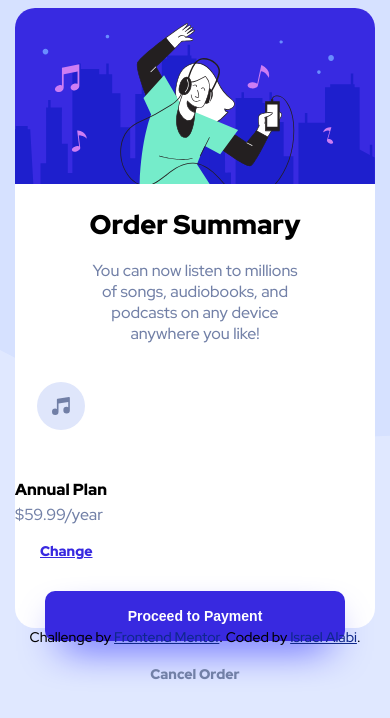
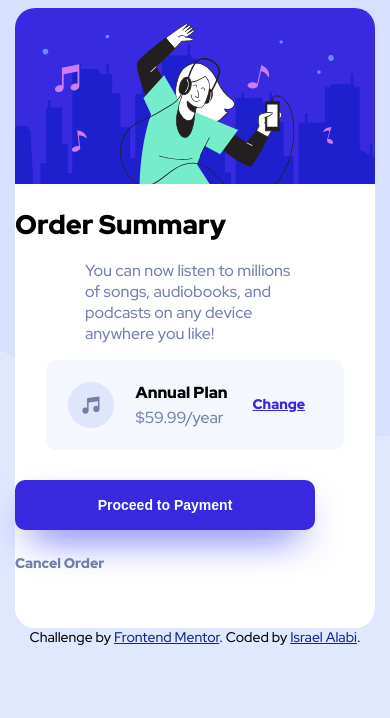
Before and after one commit to MrSHADD/Order-Summary-Components, a React (Create React App) app: page / in a window 390 px wide. Shown: the top 718 px of the page. Built offline with nearby package versions, Linux system fonts and the light colour scheme; the HTML template or start-up script is replaced by a standard one.

Commit message:
Update style.css

```diff
--- a/public/style.css
+++ b/public/style.css
@@ -15,7 +15,7 @@ body{
     height: 620px;
 }
 
-hero{
+.hero{
     text-align: center;
     width: 80%;
     margin: auto;
@@ -56,7 +56,7 @@ p{
     color: hsl(224, 23%, 55%);
 }
 
-plan{
+.plan{
     display: flex;
     border-radius: 10px;
     background-color: hsl(225, 100%, 98%);
@@ -73,7 +73,7 @@ plan{
     color: hsl(224, 23%, 55%);
     font-weight: 400;
 }
-pay{
+.pay{
     display: block;
     text-align: center;
 }
@@ -122,7 +122,7 @@ button:hover{
         width: 300px;
     }
 
-    plan{
+    .plan{
         width: 83%;
     }
     .change{
```
